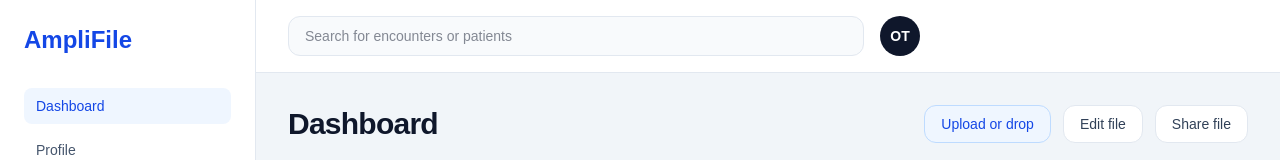
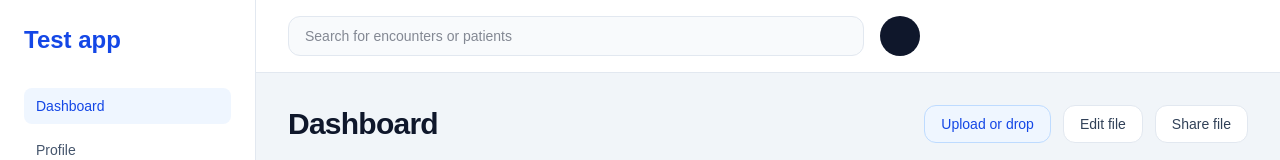
Before and after one commit to olklym/amplitude-guide, a Next.js app: page / in a window 1280 px wide. Shown: the top 160 px of the page. Built offline with nearby package versions, Linux system fonts and the light colour scheme; no server answers.

Commit message:
Autocapture

```diff
--- a/components/app-shell.tsx
+++ b/components/app-shell.tsx
@@ -21,7 +21,7 @@
     <div className="min-h-screen bg-slate-100 text-slate-900">
       <div className="mx-auto flex min-h-screen max-w-[1400px]">
         <aside className="w-64 border-r border-slate-200 bg-white p-6">
-          <div className="mb-8 text-2xl font-semibold text-blue-700">AmpliFile</div>
+          <div className="mb-8 text-2xl font-semibold text-blue-700">Test app</div>
 
           <nav className="flex flex-col gap-2">
             <TrackedLink
@@ -48,9 +48,7 @@
               placeholder="Search for encounters or patients"
               className="h-10 w-full max-w-xl rounded-xl border border-slate-200 bg-slate-50 px-4 text-sm outline-none focus:border-blue-500"
             />
-            <div className="grid h-10 w-10 place-items-center rounded-full bg-slate-900 text-sm font-semibold text-white">
-              OT
-            </div>
+            <div className="grid h-10 w-10 place-items-center rounded-full bg-slate-900 text-sm font-semibold text-white" />
           </header>
 
           <main className="flex-1 px-8 py-8">
@@ -60,6 +58,8 @@
                 <button
                   type="button"
                   className="rounded-xl border border-blue-200 bg-blue-50 px-4 py-2 text-sm font-medium text-blue-700"
+                  data-amp-track-name="upload_or_drop"
+                  data-amp-track-surface="app_shell_header_actions"
                   onClick={() => trackEvent("poc_upload_clicked")}
                 >
                   Upload or drop
@@ -67,6 +67,8 @@
                 <button
                   type="button"
                   className="rounded-xl border border-slate-200 bg-white px-4 py-2 text-sm font-medium text-slate-700"
+                  data-amp-track-name="edit_file"
+                  data-amp-track-surface="app_shell_header_actions"
                   onClick={() => trackEvent("poc_edit_file_clicked")}
                 >
                   Edit file
@@ -74,6 +76,8 @@
                 <button
                   type="button"
                   className="rounded-xl border border-slate-200 bg-white px-4 py-2 text-sm font-medium text-slate-700"
+                  data-amp-track-name="share_file"
+                  data-amp-track-surface="app_shell_header_actions"
                   onClick={() => trackEvent("poc_share_file_clicked")}
                 >
                   Share file
--- a/components/guide-controls.tsx
+++ b/components/guide-controls.tsx
@@ -43,6 +43,8 @@
         <button
           type="button"
           className={commonButtonClass}
+          data-amp-track-name="show_guide"
+          data-amp-track-surface="guide_controls"
           onClick={() => {
             if (!flagKey.trim()) {
               setStatus("Add a flag key first.");
@@ -60,6 +62,8 @@
         <button
           type="button"
           className={commonButtonClass}
+          data-amp-track-name="refresh_guides"
+          data-amp-track-surface="guide_controls"
           onClick={async () => {
             const refreshed = await refreshGuides();
             trackEvent("poc_manual_refresh_guides");
--- a/components/profile-form.tsx
+++ b/components/profile-form.tsx
@@ -60,6 +60,8 @@
       <button
         type="button"
         className="rounded-xl bg-blue-600 px-4 py-2 text-sm font-medium text-white hover:bg-blue-700"
+        data-amp-track-name="save_profile_changes"
+        data-amp-track-surface="profile_form"
         onClick={() => {
           trackEvent("poc_profile_save_clicked", {
             section: "profile",
--- a/lib/amplitude-client.ts
+++ b/lib/amplitude-client.ts
@@ -33,11 +33,12 @@
   );
 
   amplitude.init(AMPLITUDE_API_KEY, POC_USER_ID, {
-    defaultTracking: {
+    autocapture: {
       sessions: true,
       pageViews: false,
       formInteractions: false,
       fileDownloads: false,
+      elementInteractions: true,
     },
   });
 
```
